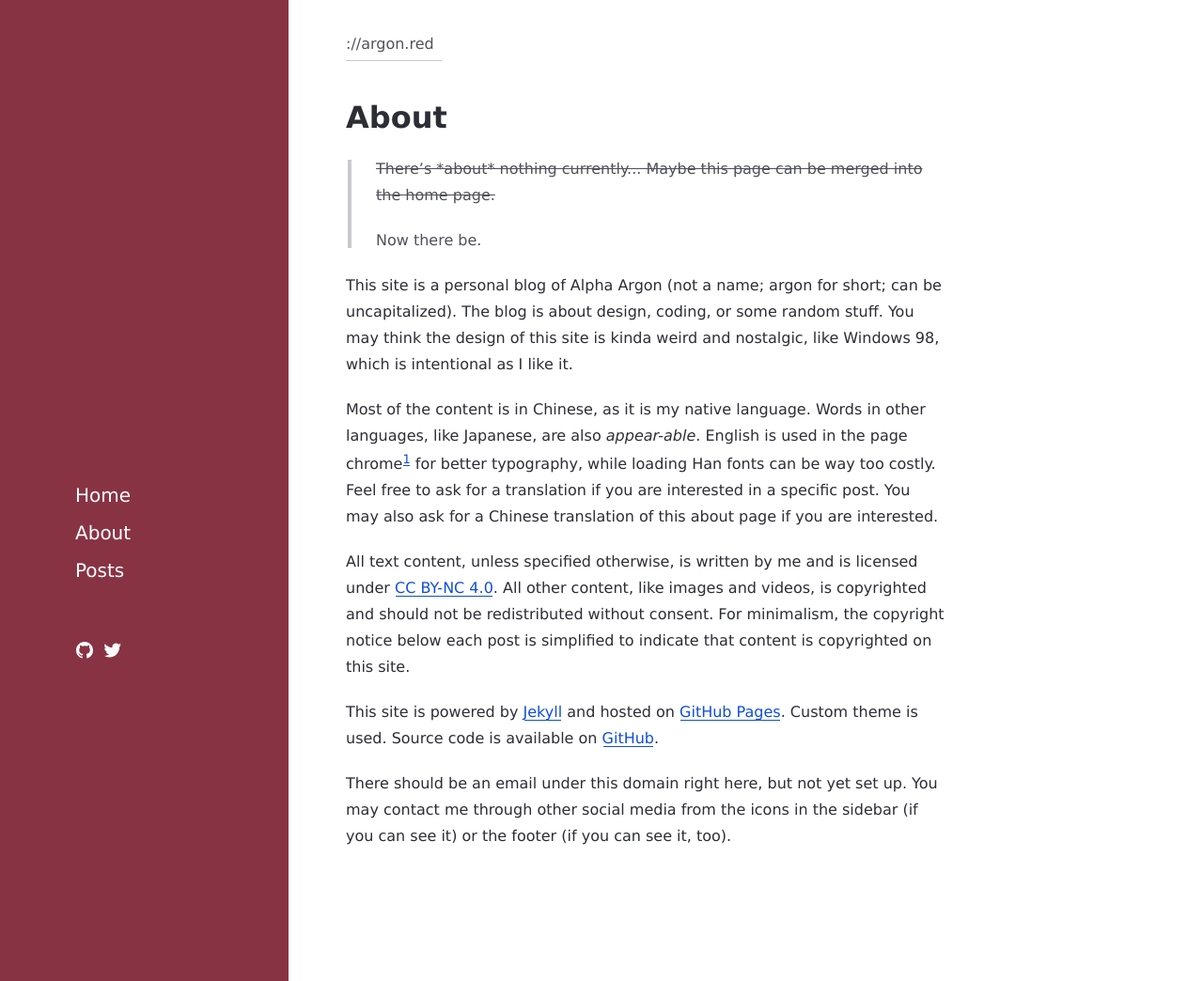
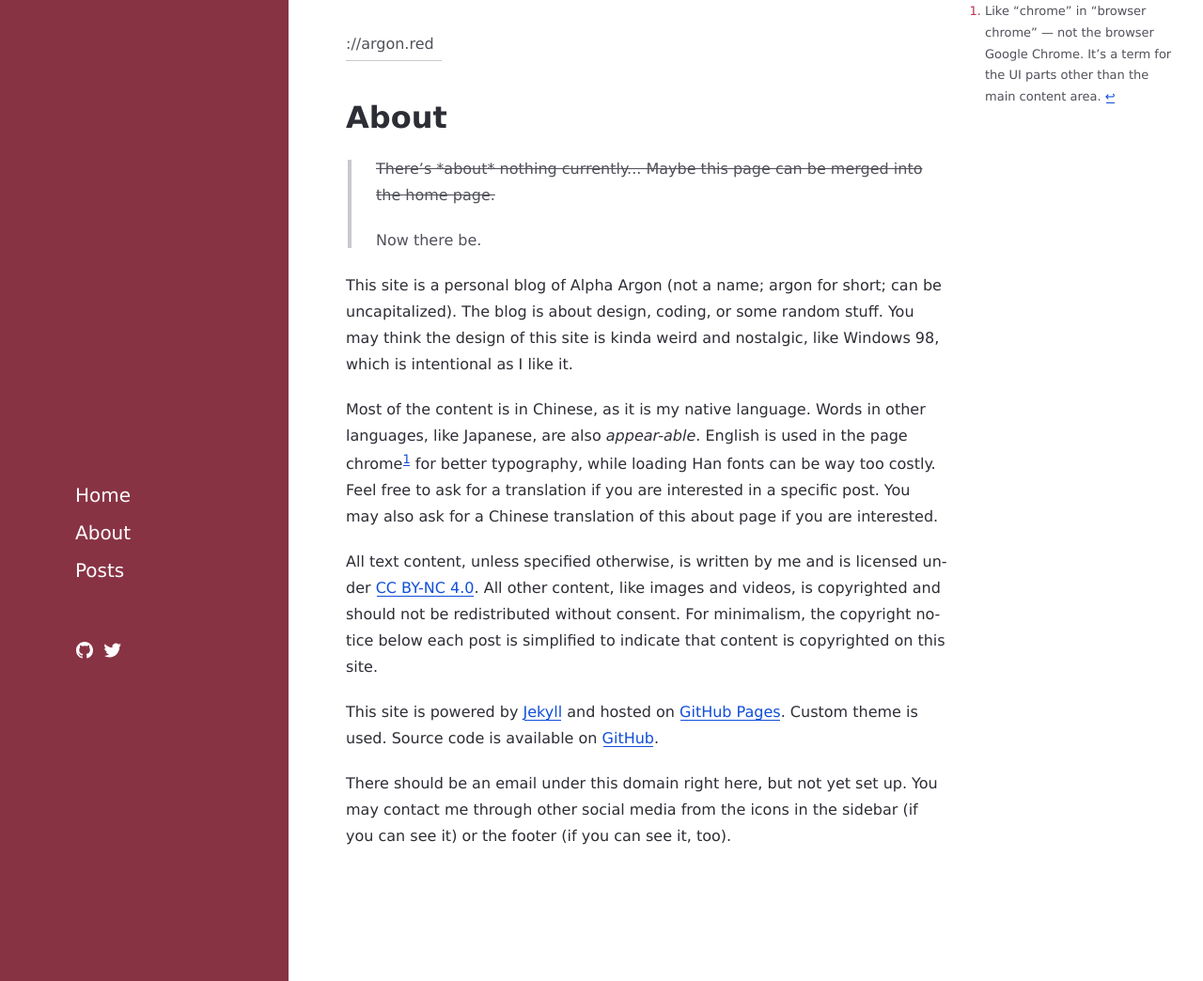
Before and after one commit to alphaArgon/alphaArgon.github.io, a Jekyll site: the page built from _pages/about.md, in a window 1280 px wide. Shown: the whole page at 94% size. Built offline with Jekyll 4.4.1, drawn with Linux system fonts in a browser that asks for light colours.

Commit message:
Fix sidenote misplacement

```diff
--- a/assets/style.js
+++ b/assets/style.js
@@ -159,7 +159,7 @@
                 if (backTarget !== null) {
                     //  Reflow should be triggered at most once.
                     //  `.all-sidenotes` is positioned absolutely, and won’t affect the main content.
-                    top = Math.max(top, backTarget.offsetTop);
+                    top = Math.max(top, backTarget.getBoundingClientRect().top + window.scrollY);
                 }
             }
 
--- a/assets/style.scss
+++ b/assets/style.scss
@@ -364,6 +364,8 @@
 
 .page-content {
     margin: 2rem 0 4rem;
+    -webkit-hyphens: auto;
+    hyphens: auto;
 }
 
 .home-hello {
@@ -473,14 +475,17 @@
 .footnotes::before {
     content: "";
     display: block;
-    width: 25%;
+    width: 10em;
     border-top: solid 1px var(--border-color);
     margin-bottom: 1em;
 }
 
 .footnotes.all-sidenotes {
     position: absolute;
+    top: 0;
+    left: 0;
     margin: 0;
+    color: var(--dimmed-text-color);
 }
 
 .footnotes.all-sidenotes::before {
@@ -489,6 +494,7 @@
 
 .footnotes.all-sidenotes > ol {
     margin: 0;
+    padding: 0;
 }
 
 .footnote-ref {
@@ -499,6 +505,10 @@
 a.footnote-backref {
     box-shadow: none;
     color: var(--accent-text-color);
+}
+
+.footnotes.all-sidenotes .footnote-backref {
+    display: none;
 }
 
 .footnote-ref > a {
```
